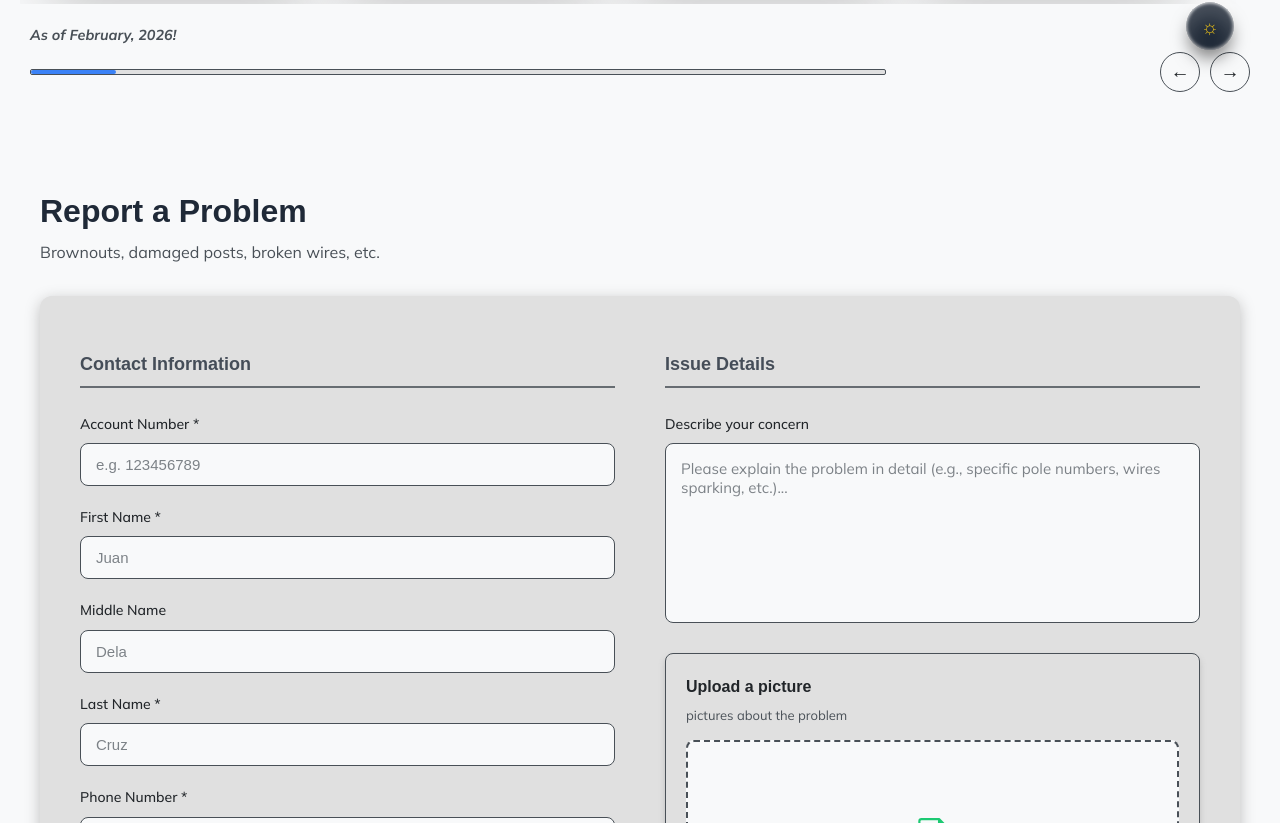
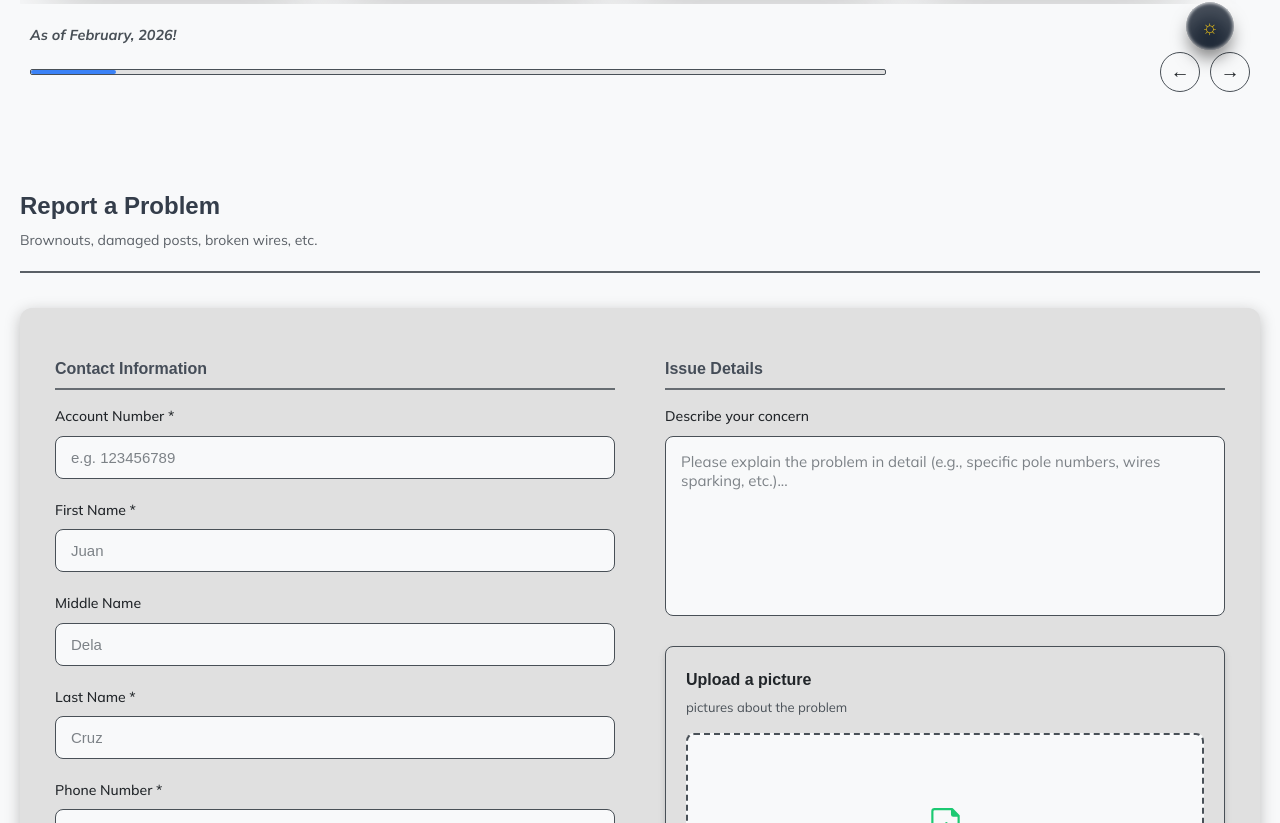
Before and after one commit to zeusgitDev16/ALECO-PIS, a React (Vite) app in the folder ALECO_PIS/: page / in a window 1280 px wide. Shown: the part 697-1520 px from the top of the page. Built offline with nearby package versions, Linux system fonts and the light colour scheme; no server answers; a web font is replaced by a local one.

Commit message:
feb 25 lunch retake

```diff
--- /dev/null
+++ b/ALECO_PIS/src/CSS/PrivacyNotice.css
@@ -0,0 +1,62 @@
+/* Header alignment */
+.privacy-header-section {
+    max-width: 1400px; /* Expanded to 1380px */
+    margin: 0 auto 35px auto;
+    border-bottom: 2px solid var(--text-secondary); /* The ONE true line */
+    padding-bottom: 20px;
+    opacity: 0.9;
+}
+
+/* Force the global title class to drop its extra border here */
+.privacy-header-section .section-title {
+    border-bottom: none !important;
+    margin-bottom: 0;
+}
+
+/* The standalone card for the privacy text */
+.privacy-card {
+    max-width: 1380px; /* Expanded to 1380px */
+    margin: 0 auto;
+    background-color: var(--bg-card);
+    padding: 40px;
+    border-radius: 12px;
+    box-shadow: 0 4px 15px var(--shadow-color-dark);
+    color: var(--text-main);
+    transition: background-color 0.3s ease, box-shadow 0.3s ease, color 0.3s ease;
+}
+
+/* Text formatting */
+.privacy-text {
+    line-height: 1.8;
+    text-align: justify;
+    font-size: 16px;
+    margin: 0 0 30px 0;
+    color: var(--text-main);
+    font-family: var(--font-body);
+}
+
+/* Button Container */
+.privacy-btn-wrapper {
+    display: flex;
+    justify-content: center;
+}
+
+/* The Glowing Agree Button */
+.privacy-btn-agree {
+    padding: 12px 40px;
+    font-size: 16px;
+    font-weight: 700;
+    color: #ffffff;
+    background-color: #24b4fb; /* Bright electric blue */
+    border: none;
+    border-radius: 8px;
+    cursor: pointer;
+    box-shadow: 0 0 15px rgba(36, 180, 251, 0.5);
+    transition: all 0.3s ease-in-out;
+}
+
+.privacy-btn-agree:hover {
+    background-color: #1aa0e2;
+    box-shadow: 0 0 25px rgba(36, 180, 251, 0.8), 0 0 50px rgba(36, 180, 251, 0.4);
+    transform: scale(1.02);
+}
--- a/ALECO_PIS/src/CSS/ReportaProblem.css
+++ b/ALECO_PIS/src/CSS/ReportaProblem.css
@@ -1,25 +1,31 @@
 /* Main Wrapper */
 .report-problem-container {
-    max-width: 1200px;
+    max-width: 1400px;
     margin: 0 auto;
     padding: 40px 20px;
     font-family: var(--font-body);
+    box-sizing: border-box;
+    width: 100%;
 }
 
 /* Header Elements */
 .report-header-section {
-    margin-bottom: 30px;
+   margin-bottom: 35px;
+    /* Adds the horizontal line to match the 'Power Interruption Updates' section */
+    border-bottom: 2px solid var(--text-secondary);
+    padding-bottom: 20px;
+    opacity: 0.9;
 }
 
 .report-title {
     color: var(--text-header);
-    margin: 0 0 10px 0;
+    margin: 0;
     font-size: 32px;
 }
 
 .report-description {
     color: var(--text-secondary);
-    margin: 0;
+    margin: 8px 0 0 0;
     font-size: 16px;
 }
 
@@ -28,13 +34,17 @@
  */
 .report-main-card {
     display: grid;
-    grid-template-columns: repeat(auto-fit, minmax(350px, 1fr));
-    gap: 50px;
-    background-color: var(--bg-card); /* Theme adaptive background */
-    padding: 40px;
+    /* Forces columns to shrink to 100% of the screen if smaller than 300px */
+    grid-template-columns: repeat(auto-fit, minmax(min(100%, 300px), 1fr));
+    gap: 30px; /* Tighter gap for mobile */
+    background-color: var(--bg-card);
+    padding: 20px; /* Snug padding for mobile */
     border-radius: 12px;
-    box-shadow: 0 4px 15px var(--shadow-color-dark); /* Theme adaptive shadow */
+    box-shadow: 0 4px 15px var(--shadow-color-dark);
     transition: background-color 0.3s ease, box-shadow 0.3s ease;
+    box-sizing: border-box;
+    width: 100%;
+    overflow: hidden; /* Prevents any child elements from spilling out */
 }
 
 /* Columns */
@@ -87,7 +97,29 @@
 
 /* Tablet & Desktop Adjustments */
 @media (min-width: 768px) {
+  .report-problem-container {
+        padding: 40px 20px;
+    }
+
+    .report-main-card {
+        grid-template-columns: repeat(auto-fit, minmax(350px, 1fr)); /* Restores your original 2-column rule */
+        gap: 50px;
+        padding: 35px; /* Restores the spacious padding */
+    }
+
     .btn-submit-report {
-        width: auto; /* Shrinks to normal button size on desktop */
+        width: auto;
+        padding: 12px 20px; /* Thinner button */
+        font-size: 14px;
+    }
+    .report-title {
+        font-size: 24px; /* Shrinks the main title */
+    }
+    .report-description {
+        font-size: 14px;
+    }
+    .column-section-title {
+        font-size: 16px;
+        margin-bottom: 15px;
     }
 }
--- a/ALECO_PIS/src/CSS/TextFieldProblem.css
+++ b/ALECO_PIS/src/CSS/TextFieldProblem.css
@@ -75,3 +75,19 @@
     from { opacity: 0; transform: translateY(-2px); }
     to { opacity: 1; transform: translateY(0); }
 }
+
+/* --- MOBILE SHRINKING --- */
+@media (max-width: 768px) {
+    .textfield-label {
+        font-size: 12px; /* Smaller labels */
+        margin-bottom: 5px;
+    }
+    .textfield-input {
+        padding: 10px 12px; /* Thinner input box */
+        font-size: 13px; /* Smaller typing text */
+    }
+    .textfield-error-msg {
+        font-size: 10px; /* Shrink error text */
+        top: 12px;
+    }
+}
--- a/ALECO_PIS/src/PrivacyNotice.jsx
+++ b/ALECO_PIS/src/PrivacyNotice.jsx
@@ -1,29 +1,20 @@
 import React from 'react';
 import './CSS/BodyLandPage.css';
-import './CSS/ReportaProblem.css'; // Reusing card and button styles
+import './CSS/PrivacyNotice.css';
 
 const PrivacyNotice = () => {
     return (
         <div id="privacy" className="interruption-list-container">
-            <style>
-                {`
-                    .btn-agree {
-                        box-shadow: 0 0 15px rgba(36, 180, 251, 0.5);
-                        transition: all 0.3s ease-in-out;
-                    }
-                    .btn-agree:hover {
-                        box-shadow: 0 0 25px rgba(36, 180, 251, 0.8), 0 0 50px rgba(36, 180, 251, 0.4);
-                        transform: scale(1.02);
-                    }
-                `}
-            </style>
-            <h2 className="section-title">Privacy Notice</h2>
-            <div className="report-main-card" style={{ color: 'var(--text-main)' }}>
-                <p style={{ lineHeight: '1.6', textAlign: 'justify' }}>
+            <div className="privacy-header-section">
+                <h2 className="section-title">Privacy Notice</h2>
+            </div>
+
+            <div className="privacy-card">
+                <p className="privacy-text">
                     We, at the Albay Electric Cooperative Inc. (ALECO), respect your privacy and will keep secure and confidential the personal data which you shall provide in our Service Application Form. We shall collect, use, and store your Personal Data and dispose of it in accordance with our policies and applicable laws, and regulations. We may disclose your Personal Data to authorized subsidiaries, affiliates, service providers, government agencies and third-parties.
                 </p>
-                <div style={{ marginTop: '20px', display: 'flex', justifyContent: 'center' }}>
-                    <button className="btn-primary btn-agree">Agree</button>
+                <div className="privacy-btn-wrapper">
+                    <button type="button" className="privacy-btn-agree">Agree</button>
                 </div>
             </div>
         </div>
```
